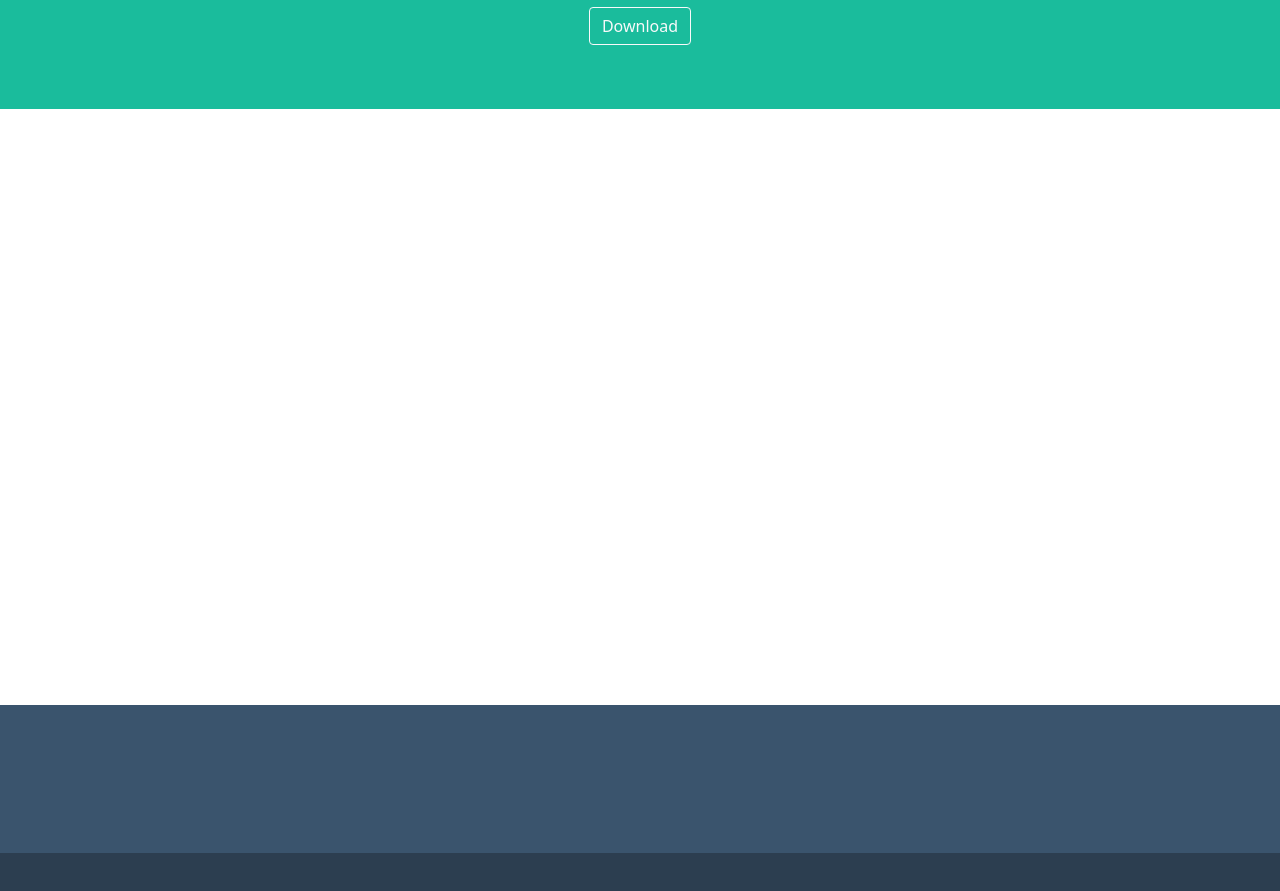
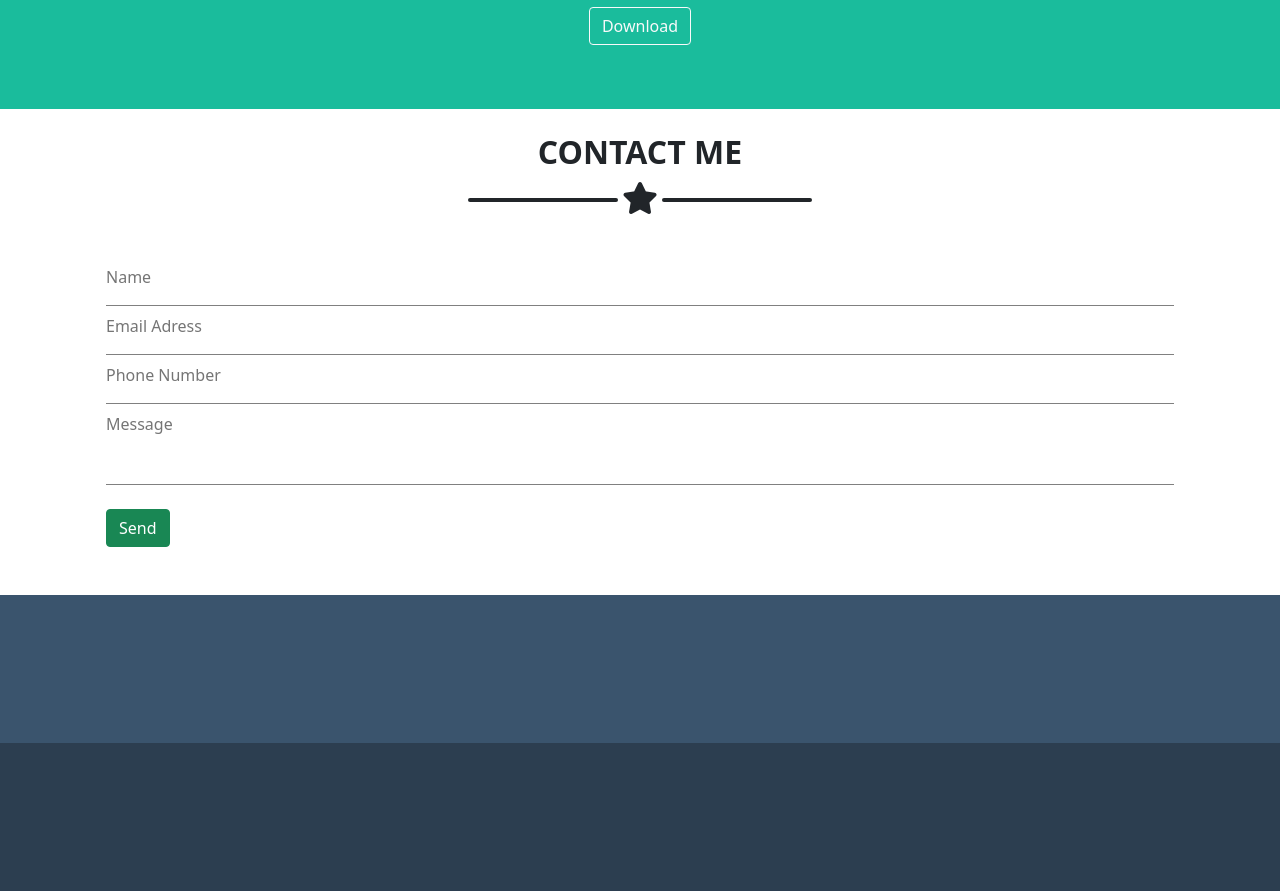
Before and after one commit to nicolocamassa/html-css-bootstrap-freelancer, a plain HTML site: page index.html in a window 1280 px wide. Shown: the part 1760-2651 px from the top of the page. Drawn offline with nearby package versions, Linux system fonts and the light colour scheme.

Commit message:
[UPDATE] added style to "contact me" section

```diff
--- a/css/style.css
+++ b/css/style.css
@@ -90,6 +90,11 @@ section:nth-child(odd){
     margin: 0;
   }
 
+  .text-input{
+    border: none;
+    border-bottom: grey 1px solid;
+  }
+
 /* FOOTER */
 .footer_bg{
     background-color: #3a546d;
--- a/index.html
+++ b/index.html
@@ -137,18 +137,25 @@
                 <div class="row p-4">
                     <!-- TITOLO SEZIONE [CONTACT] -->
                     <div class="col-12">
-                        <div class="main_content height_100 d-flex flex-column align-items-center text-white">
-                            <h2 class="fw-bold">ABOUT</h2>
-                            <h2 class="hr-lines about-hr"><i class="fas fa-star"></i></h2>
+                        <div class="main_content height_100 d-flex flex-column align-items-center">
+                            <h2 class="fw-bold">CONTACT ME</h2>
+                            <h2 class="hr-lines main-hr"><i class="fas fa-star"></i></h2>
                         </div>
                     </div>
                     <!-- INPUT [CONTACT] -->
                     <div class="col-12 my-4">
-                        <div class="main_content height_300 "></div>
+                        <div class="main_content d-flex flex-column">
+                            <input type="text" name="name" id="name" placeholder="Name" class="text-input pb-3 mt-2">
+                            <input type="email" name="email" id="email" placeholder="Email Adress" class="text-input pb-3 mt-2">
+                            <input type="tel" name="phone" id="phone" placeholder="Phone Number" class="text-input pb-3 mt-2">
+                            <input type="text" name="message" id="message" placeholder="Message" class="text-input pb-5 mt-2">
+                        </div>
                     </div>
                     <!-- PULSANTE [CONTACT] -->
                     <div class="col-12">
-                        <div class="main_content height_100 "></div>
+                        <div class="main_content mb-4">
+                            <input type="button" value="Send" class="btn btn-success">
+                        </div>
                     </div>
                 </div>
             </div>
```
